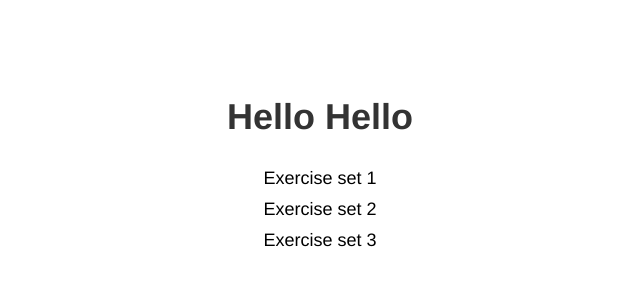
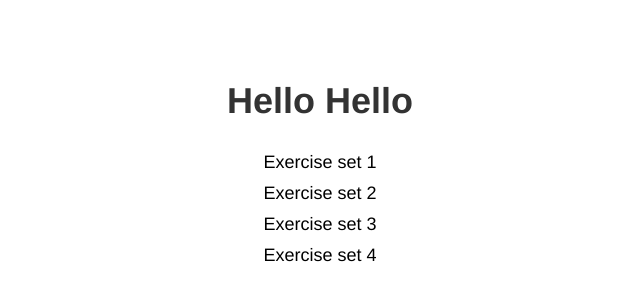
Before and after one commit to SobkoA/sobkoa.github.io, a plain HTML site: page index.html in a window 1280 px wide. Shown: the part 234-534 px from the top of the page, without its empty margins (320-960 px from the left). Drawn offline with Linux system fonts and the light colour scheme.

Commit message:
Update index.html

```diff
--- a/index.html
+++ b/index.html
@@ -46,6 +46,7 @@
         <li><a href="Ex1.html">Exercise set 1</a></li>
         <li><a href="Ex2.html">Exercise set 2</a></li>
         <li><a href="Ex3.html">Exercise set 3</a></li>
+        <li><a href="Ex4.html">Exercise set 4</a></li>
     </ul>
 
 </body>
```
